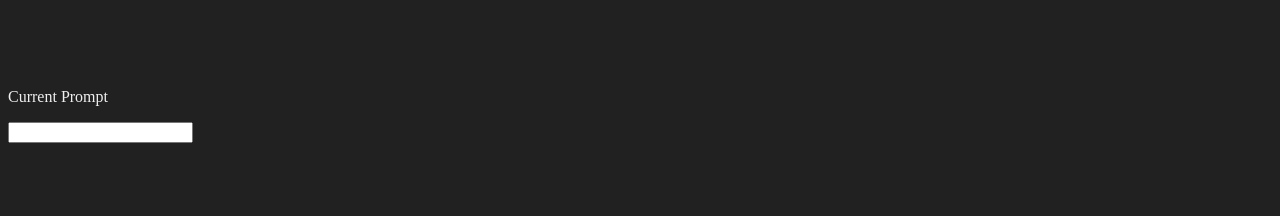
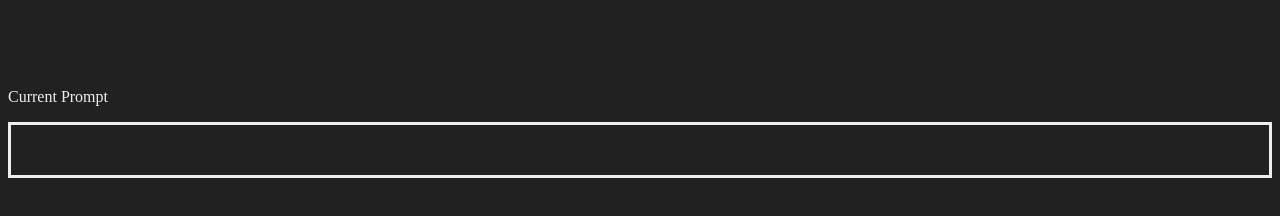
Before and after one commit to janelletavares/bc-prompt, a browser extension: page prompt.html in a window 1280 px wide. Drawn offline with Linux system fonts and the light colour scheme.

Commit message:
Input boxes are harder to make pretty

```diff
--- a/prompt.css
+++ b/prompt.css
@@ -4,3 +4,10 @@ body {
   background-color: #212121;
   color: #efefef;
 }
+
+.current_prompt {
+  border-width:3px;
+  border-style:solid;
+  border-color:#efefef;
+  padding: 1em;
+}
--- a/prompt.html
+++ b/prompt.html
@@ -15,7 +15,7 @@
 <div>
     <label>Current Prompt</label>
     <p></p>
-    <input type="text" id="current_prompt">&nbsp;</input>
+    <p type="text" class="current_prompt" id="current_prompt">&nbsp;</p>
 </div>
     </main>
     <script type="text/javascript" src="prompt.js"></script>
--- a/prompt.js
+++ b/prompt.js
@@ -2,7 +2,7 @@
     "use strict";
    let input = window.document.getElementById("current_prompt");
     if (input !== null) {
-    input.value = currentPrompt();
+      input.innerText = currentPrompt();
     }
 })();
 
```
